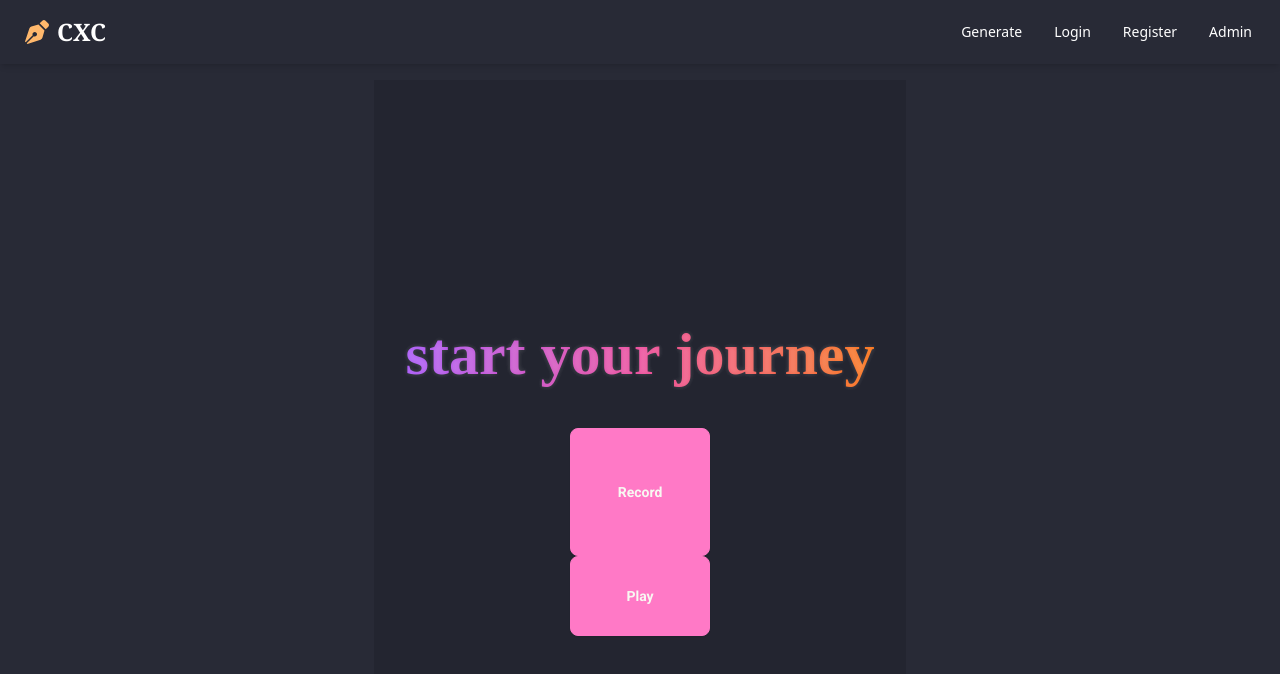
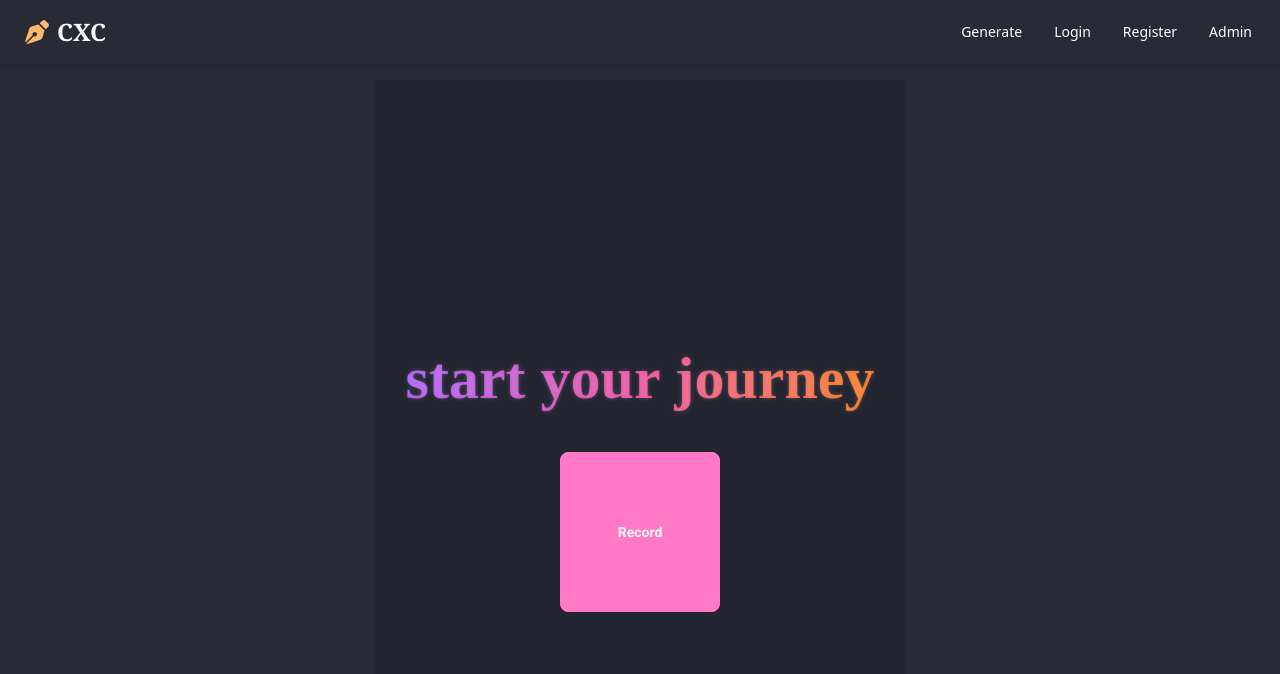
Before and after one commit to mika-em/CryptsXCreatures, a Next.js app in the folder cxc_app/: page /voice in a window 1280 px wide. Shown: the top 674 px of the page. Built offline with nearby package versions, Linux system fonts and the light colour scheme; a web font is replaced by a local one.

Commit message:
Add mic function

```diff
--- a/cxc_app/src/app/voice/page.js
+++ b/cxc_app/src/app/voice/page.js
@@ -3,6 +3,8 @@
 import { useState, useEffect } from 'react';
 import { generateStory } from '../utils/story';
 import Typewriter from '../components/typewriter';
+
+let audioChunks = [];
 
 export default function StoryPage() {
     const [prompt, setPrompt] = useState('');
@@ -14,7 +16,6 @@ export default function StoryPage() {
     const [mediaStream, setMediaStream] = useState(null);
     const [audioBlob, setAudioBlob] = useState(null);
     const [mediaRecorder, setMediaRecorder] = useState(null);
-    const [audioChunks, setAudioChunks] = useState([]);
 
     useEffect(() => {
         if (toastMessage) {
@@ -39,40 +40,46 @@ export default function StoryPage() {
         } finally {
             setLoading(false);
         }
+    };
+
+    const handleRecord = () => {
+        const recording = !recordingInProgress;
+        setRecordingInProgress(recording);
+        if (recording) {
+            startRecord();
+        } else {
+            stopRecord();
         }
+    };
 
-    const startRecord = async () => {
-        const stream = await navigator.mediaDevices.getUserMedia({ audio: true });
-        setLoading(true);
+    const startRecord = () => {
+        navigator.mediaDevices.getUserMedia({ audio: true })
+            .then(stream => {
                 try {
                     const recorder = new MediaRecorder(stream);
                     setMediaRecorder(recorder);
                     setMediaStream(stream);
-            setRecordingInProgress(true);
-            setLoading(false);
 
-            recorder.ondataavailable = (event) => {
-                console.log("Data available", event);
-                setAudioChunks((prev) => [...prev, event.data]);
-            };
+                    recorder.addEventListener('dataavailable', event => {
+                        audioChunks = []; // Store only one chunk of audio data
+                        audioChunks.push(event.data);
+                    });
 
                     recorder.start();
                 } catch (error) {
                     console.error('Error accessing media devices.', error);
-            setLoading(false);
                 }
+            });
     };
 
     const stopRecord = () => {
         if (mediaRecorder) {
+            mediaRecorder.onstop = () => {
+                const audioBlob = new Blob(audioChunks, { type: 'audio/wav' });
+                setAudioBlob(audioBlob);
+            };
+
             mediaRecorder.stop();
-            mediaRecorder.onstop = () => {
-                console.log('Recording stopped.', audioChunks);
-                const audioBlob = new Blob(audioChunks, { type: 'audio/wav' });
-                console.log('Audio URL:', audioBlob);
-                setAudioBlob(audioBlob);
-                setAudioChunks([]);
-            };
         }
         if (mediaStream) {
             mediaStream.getTracks().forEach(track => track.stop());
@@ -83,7 +90,6 @@ export default function StoryPage() {
 
     const playRecording = () => {
         if (audioBlob) {
-            console.log('Playing audio...', audioBlob);
             const audio = new Audio();
             audio.src = URL.createObjectURL(audioBlob);
             audio.play();
@@ -99,40 +105,36 @@ export default function StoryPage() {
                 onSubmit={handleSubmit}
                 className="card w-1/3 bg-base-100 p-4 shadow-md"
             > */}
-            <div>
-
+            <div className="flex items-center justify-center space-x-4 w-20">
                 <button
                     id="record-button"
                     type="submit"
-                    className={`btn w-32 h-32 text-base-content btn-primary w-full ${loading ? 'btn-disabled' : ''}`}
-                    onMouseDown={startRecord}
-                    onMouseUp={stopRecord}
+                    className={`btn w-40 h-40 text-base-content ${recordingInProgress ? 'btn-secondary' : 'btn-primary'} ${loading ? 'btn-disabled' : ''}`}
+                    onClick={handleRecord}
                 >
                     {loading ? (
                         <span className="loading loading-lg loading-infinity"></span>
                     ) : (
-                        'Record'
+                        recordingInProgress ? 'Stop Recording' : 'Record'
                     )}
                 </button>
+                {audioBlob && (
                     <button
                         id="record-button"
                         type="submit"
-                    className={`btn w-20 h-20 text-base-content btn-primary w-full ${loading ? 'btn-disabled' : ''}`}
+                        className={`btn w-20 h-20 text-base-content btn-primary ${loading ? 'btn-disabled' : ''}`}
                         onClick={playRecording}
                     >
-                    {loading ? (
+                        {
+                            loading ? (
                                 <span className="loading loading-lg loading-infinity"></span>
                             ) : (
                                 'Play'
                             )}
                     </button>
+                )}
             </div>
             {/* </form> */}
-            {recordingInProgress && (
-                <div className="card">
-                    <p className="text-base-content text-xl">Recording in Progress</p>
-                </div>
-            )}
             {generatedText && (
                 <div className="card mt-4 w-1/3 bg-base-100 p-4">
                     <p className="text-base-content text-xl">{generatedText}</p>
```
Lines whose indentation alone changed are shown as unchanged.
